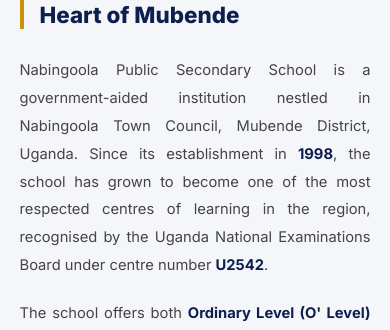
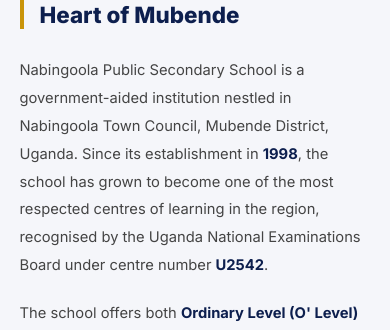
Before and after one commit to habibtumwesige12-dotcom/naps, a React (Vite) app: page /school in a window 390 px wide. Shown: the part 442-772 px from the top of the page. Built offline with nearby package versions, Linux system fonts and the light colour scheme.

Commit message:
fix: change text alignment from justify to left for better mobile readability

```diff
--- a/src/pages/School.module.css
+++ b/src/pages/School.module.css
@@ -65,7 +65,7 @@
   line-height: 1.9;
   color: #444;
   margin-bottom: 20px;
-  text-align: justify;
+  text-align: left;
 }
 
 .inner p strong { color: var(--navy); }
@@ -105,7 +105,7 @@
 @media (max-width: 768px) {
   .article { padding: 40px 5%; }
   .facts { grid-template-columns: repeat(2, 1fr); }
-  .inner p { font-size: 0.92rem; }
+  .inner p { font-size: 0.92rem; text-align: left; }
 }
 @media (max-width: 480px) {
   .hero { height: 220px; }
```
